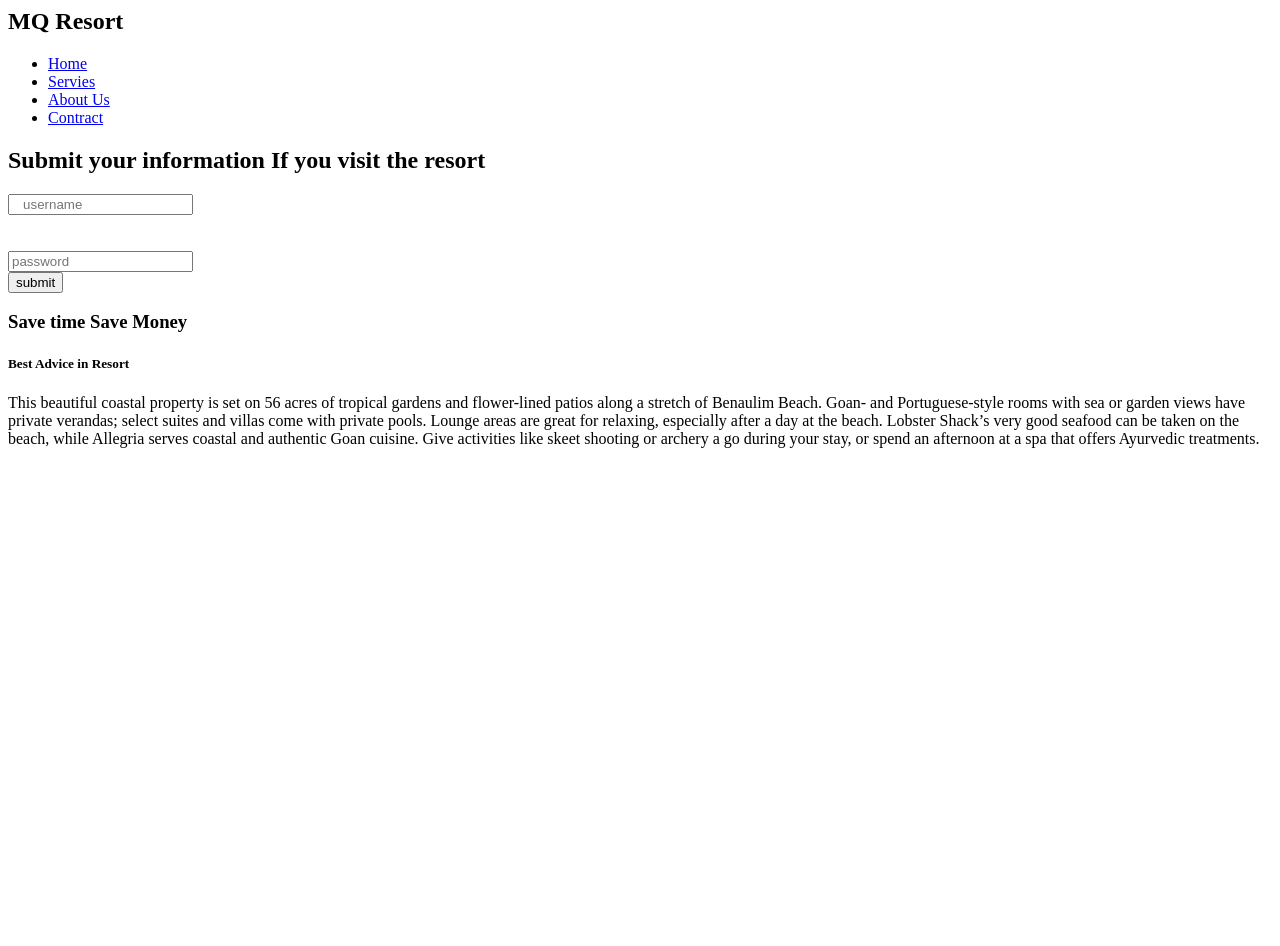
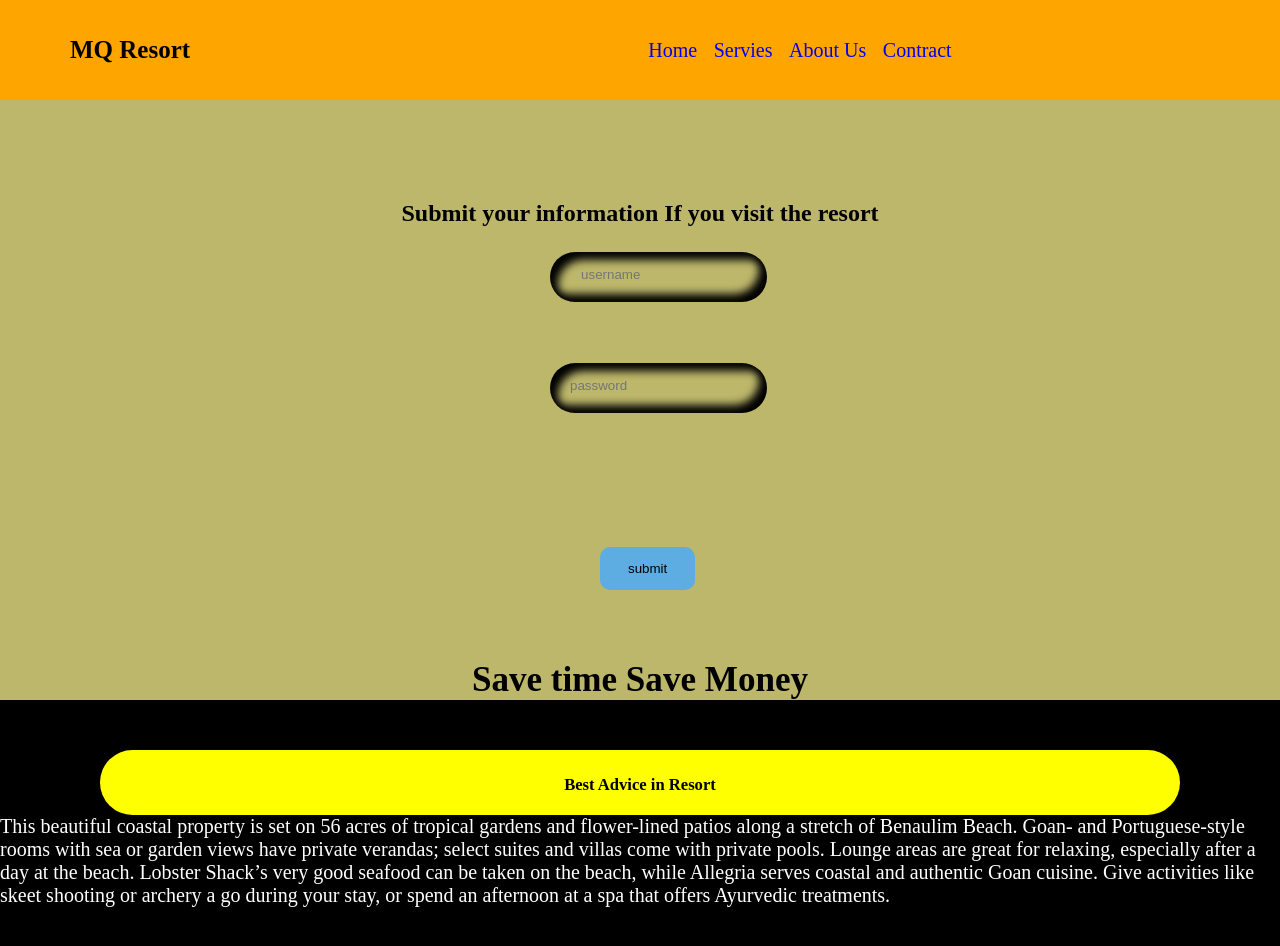
Before and after one commit to mahmud699/display1-repo, a plain HTML site: page index.html in a window 1280 px wide. Before the commit the page ends 800 px from the top, so only its background shows below. Drawn offline with Linux system fonts and the light colour scheme.

Commit message:
2nd time comit

```diff
--- a/style.css
+++ b/style.css
@@ -0,0 +1,115 @@
+*{
+	margin:0;
+	padding: 0;
+}
+body{
+	width: 100%;
+	height:100vh;
+	background-color: #BDB76B;
+}
+nav{
+	width:100%;
+	height:100px;
+	background-color:#00c6a7;
+	display: flex;
+}
+.head{
+	width:50%;
+	height:100px;
+	background-color: #FFA500;
+}
+.head h1{
+	line-height: 100px;
+	padding-left: 70px;
+	font-size: 25px;
+
+}
+.menu{
+	width:50%;
+	height:100px;
+    background-color: #FFA500;
+}
+.menu ul{
+	width:50%;
+	height:100px;
+	display:flex;
+	justify-content: space-around;
+	align-items: center;
+
+}
+.menu ul {
+	font-size: 20px;
+	font-style: bold;
+	list-style-type: none;
+}
+.menu ul li a{
+	text-decoration: none;
+}
+.menu ul li :hover{
+	border-top: 2px solid #5dade2;
+	border-bottom: 2px solid #5dade2;
+}
+.info h2{
+	display: flex;
+	justify-content: space-around;
+	align-items: center;
+	padding-top: 100px;
+	color:black;
+	font-style: bold;
+}
+
+
+.filed{  	width: 100%;
+   	height: 30%;
+   }
+
+.filed input{
+	border: none;
+	outline: none;
+	background: none;
+	color:red;
+	padding: 20px;
+	margin-left: 550px;
+	margin-top: 25px;
+	padding-top: 15px;
+	border-radius: 50px;
+	box-shadow:inset 8px 8px 8px black,
+	             inset    -8px -8px 8px black;
+
+}
+
+
+button{
+     background-color: #5dade2;
+	padding: 12px 26px;
+	border:2px solid transparent;
+    border-radius: 10px;
+	margin-top:80px;
+	margin-left:600px;
+}
+.text{
+	text-align: center;
+	font-size: 30px;
+    padding-top: 70px;
+	color:black;
+}
+.advice{
+    background-color: black;
+    width:100%;
+    height:30%;
+    padding-top:50px;
+
+    font-size: 20px;
+    color:white;
+}
+.advice h5{
+	 background-color: yellow;
+	   padding-top: 25px;
+	 border-radius: 55px;
+	 color:black;
+
+	margin-right:100px;
+	margin-left: 100px;
+	 text-align:center;
+	 padding-bottom: 20px;
+}
```
Also changed, not shown: index.html (+1 -11 lines).
